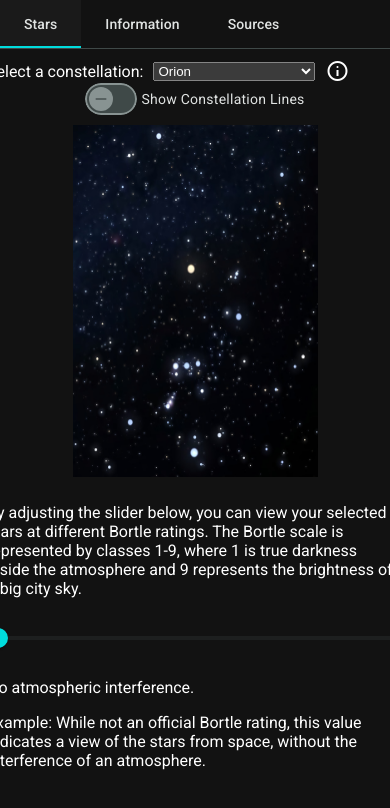
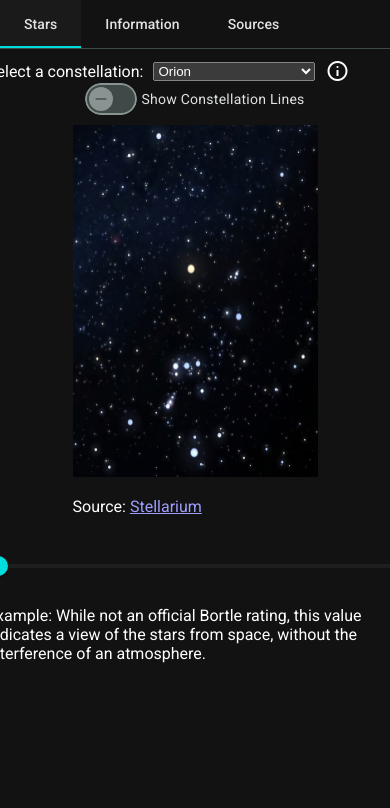
Before and after one commit to peteyus/dark-skies, an Angular app: page / in a window 390 px wide. Shown: the top 808 px of the page. Built offline with nearby package versions, Linux system fonts and the light colour scheme.

Commit message:
Mobile responsiveness on bortle component

```diff
--- a/src/app/bortle/bortle.component.html
+++ b/src/app/bortle/bortle.component.html
@@ -1,17 +1,18 @@
-<div>
+<div class="desktop">
     <p class="info-small">By adjusting the slider below, you can view your selected stars at different Bortle ratings. The Bortle scale is
         represented by classes 1-9, where 1 is true darkness inside the atmosphere and 9 represents the brightness of a
         big city sky.</p>
 </div>
-<div>
+<div class="full-width slider">
     <mat-radio-group [(ngModel)]="selectedValue" *ngIf="false">
         @for (b of bortlesArray; track b) {
         <mat-radio-button [name]="b.name" [value]="b.class">{{ b.name }}
         </mat-radio-button>
         }
     </mat-radio-group>
-    <mat-slider min="0" max="9" step="1" discrete [matTooltip]="formatLabel">
+    <mat-slider min="0" max="9" step="1" discrete>
         <input matSliderThumb [(ngModel)]="selectedValue" name="slider" (input)="selectedValueChanged()">
     </mat-slider>
 </div>
-<div class="info" [innerHTML]="bortle.description">Bortle class {{ selectedValue }}</div>
+<div class="info full-width desktop" [innerHTML]="bortle.description">Bortle class {{ selectedValue }}</div>
+<div class="example full-width"><p>Example: {{ bortle.example }}</p></div>
--- a/src/app/bortle/bortle.component.scss
+++ b/src/app/bortle/bortle.component.scss
@@ -1,3 +1,16 @@
-mat-slider {
-    width: 400px;
+:host {
+    mat-slider {
+        width: 400px;
+    }
+
+    .slider {
+        display: flex;
+        justify-content: center;
+    }
+
+    @media screen and (max-width:899px) {
+        .desktop {
+            display: none;
+        }
+    }
 }
--- a/src/app/bortle/bortle.component.ts
+++ b/src/app/bortle/bortle.component.ts
@@ -8,7 +8,8 @@ import {MatTooltipModule} from '@angular/material/tooltip';
 export interface Bortle {
   class: number;
   name: string;
-  description: string;
+  example?: string;
+  description?: string;
 }
 
 @Component({
@@ -19,16 +20,16 @@ export interface Bortle {
 })
 export class BortleComponent {
   bortles: Record<number, Bortle> = {
-    0: { class: 0, name: 'Space', description: '<p>No atmospheric interference.</p> <p>Example: While not an official Bortle rating, this value indicates a view of the stars from space, without the interference of an atmosphere.</p>' },
-    1: { class: 1, name: 'Dark Sky', description: '<p>Excellent dark-sky site.</p> <p>Example: Many remote sites in Utah, especially remote mountain valleys in the Northwest corner of the state, earn a Bortle rating of 1 and present truly stunning views of the stars.</p>' },
-    2: { class: 2, name: 'Dark Site', description: '<p>Typical truly dark site.</p> <p>Example: Bryce Canyon National Park, a favorite of Utah astrophotographers, is largely classified with a Bortle rating of 2.</p>' },
-    3: { class: 3, name: 'Rural', description: '<p>Rural sky with minor light pollution.</p> <p>Example: The Bonneville Salt Flats, being so far from city lights, are given a Bortle rating of 3.</p>' },
-    4: { class: 4, name: 'Rural Transition', description: '<p>Transition between rural and suburban skies.</p><p>Example: Flagstaff, Arizona with its dark skies regulation has a bortle rating of 4 at its brightest. A more local example is the dark sky preserve at Jordanelle Reservoir near Park City.</p>' },
-    5: { class: 5, name: 'Suburban', description: '<p>Typical suburban sky.</p> <p>Example: Logan, Utah, home of Utah State University, earns a Bortle rating of 5 in its bright downtown.</p>' },
-    6: { class: 6, name: 'Bright Suburban', description: '<p>Bright suburban sky with constant glow near the horizon.</p> <p>Example: The city of St. George, Utah has a Bortle rating of 6 near I-15.</p>' },
-    7: { class: 7, name: 'Suburban Transition', description: '<p>Suburban sky near a big city, strong light in all directions.</p> <p>Example: Where the Salt Lake Valley is at its brightest, it has a Bortle rating of 7.</p>'},
-    8: { class: 8, name: 'City', description: '<p>Sky over a large city with constant glow all around.</p> <p>Example: The open terrain around  Phoenix, Arizona with the bright city lights earn a Bortle rating of 8.</p>' },
-    9: { class: 9, name: 'Inner City', description: '<p>Bright skies over a large inner city.</p> <p>Example: The neon lights and busy motion of Las Vegas, Nevada earn a rating of 9.</p>'}
+    0: { class: 0, name: 'Space', description: 'No atmospheric interference.', example: 'While not an official Bortle rating, this value indicates a view of the stars from space, without the interference of an atmosphere.' },
+    1: { class: 1, name: 'Dark Sky', description: 'Excellent dark-sky site.', example: 'Many remote sites in Utah, especially remote mountain valleys in the Northwest corner of the state, earn a Bortle rating of 1 and present truly stunning views of the stars.' },
+    2: { class: 2, name: 'Dark Site', description: 'Typical truly dark site.', example: 'Bryce Canyon National Park, a favorite of Utah astrophotographers, is largely classified with a Bortle rating of 2.' },
+    3: { class: 3, name: 'Rural', description: 'Rural sky with minor light pollution.', example: 'The Bonneville Salt Flats, being so far from city lights, are given a Bortle rating of 3.' },
+    4: { class: 4, name: 'Rural Transition', description: 'Transition between rural and suburban skies.', example: 'Flagstaff, Arizona with its dark skies regulation has a bortle rating of 4 at its brightest. A more local example is the dark sky preserve at Jordanelle Reservoir near Park City.' },
+    5: { class: 5, name: 'Suburban', description: 'Typical suburban sky.', example: 'Logan, Utah, home of Utah State University, earns a Bortle rating of 5 in its bright downtown.' },
+    6: { class: 6, name: 'Bright Suburban', description: 'Bright suburban sky with constant glow near the horizon.', example: 'The city of St. George, Utah has a Bortle rating of 6 near I-15.' },
+    7: { class: 7, name: 'Suburban Transition', description: 'Suburban sky near a big city, strong light in all directions.', example: 'Where the Salt Lake Valley is at its brightest, it has a Bortle rating of 7.' },
+    8: { class: 8, name: 'City', description: 'Sky over a large city with constant glow all around.', example: 'The open terrain around  Phoenix, Arizona with the bright city lights earn a Bortle rating of 8.' },
+    9: { class: 9, name: 'Inner City', description: 'Bright skies over a large inner city.', example: 'The neon lights and busy motion of Las Vegas, Nevada earn a rating of 9.'}
   }
 
   bortlesArray = Object.values(this.bortles);
--- a/src/app/image/image.component.html
+++ b/src/app/image/image.component.html
@@ -1,14 +1,21 @@
 <div class="mobile">
     <mat-slide-toggle [(ngModel)]="showLines" name="showLines">Show Constellation
         Lines</mat-slide-toggle>
-    <img priority [ngSrc]="'assets/' + constellation + '-b' + selectedValue + (showLines ? '-lines' : '') + '.jpg'"
-        width="245" height="352">
+    <div>
+        <img priority [ngSrc]="'assets/' + constellation + '-b' + selectedValue + (showLines ? '-lines' : '') + '.jpg'"
+            width="245" height="352">
+        <p class="small">Source: <a href="https://www.stellarium-labs.com/stellarium-mobile-plus/">Stellarium</a></p>
+    </div>
     <app-bortle (bortleChanged)="bortleChanged($event)"></app-bortle>
 </div>
 
 <div class="desktop">
-    <img priority [ngSrc]="'assets/' + constellation + '-b' + selectedValue + (showLines ? '-lines' : '') + '.jpg'"
-        width="245" height="352">
+    <div>
+        <img priority [ngSrc]="'assets/' + constellation + '-b' + selectedValue + (showLines ? '-lines' : '') + '.jpg'"
+            width="245" height="352">
+        <p class="small">Image Source: <a href="https://www.stellarium-labs.com/stellarium-mobile-plus/">Stellarium</a>
+        </p>
+    </div>
     <div>
         <mat-slide-toggle [(ngModel)]="showLines" name="showLines">Show Constellation Lines</mat-slide-toggle>
         <app-bortle (bortleChanged)="bortleChanged($event)"></app-bortle>
--- a/src/app/image/image.component.scss
+++ b/src/app/image/image.component.scss
@@ -10,8 +10,9 @@
         div.mobile {
             display: flex;
             flex-wrap: wrap;
+            flex-direction: column;
             gap: 10px;
-            justify-content: space-around;
+            align-items: center;
         }
     }
 
--- a/src/app/stars/stars.component.ts
+++ b/src/app/stars/stars.component.ts
@@ -18,7 +18,7 @@ export class StarsComponent {
   selectedDescription: string = '';
 
   readonly constellations: Constellation[] = [
-    { value: 'orion', label: 'Orion', description: 'Orion was a hunter in Greek mythology who did stuff and things and after he did other stuff and things the gods were like "wow, this bro should go in the sky."' },
+    { value: 'orion', label: 'Orion', description: 'Orion was a hunter in Greek mythology whose story has many forms. In most, he was a very skilled hunter whose pride led Gaia to send a giant scorpion to kill him. To commemorate this, the gods placed Orion and Scorpio in the skies.' },
     { value: 'bigdipper', label: 'Big Dipper (Ursa Major)', description: 'The Great Bear is honored in many traditions. In many Native American stories, the bear is pursued by four hunters at its tail, and their chase follows its rotation around the North pole throughout the year.' },
   ]
 
--- a/src/styles.scss
+++ b/src/styles.scss
@@ -14,3 +14,7 @@ body { margin: 0; font-family: Roboto, "Helvetica Neue", sans-serif; }
 .info-small {
 
 }
+
+.full-width {
+    width: 100%;
+}
```
